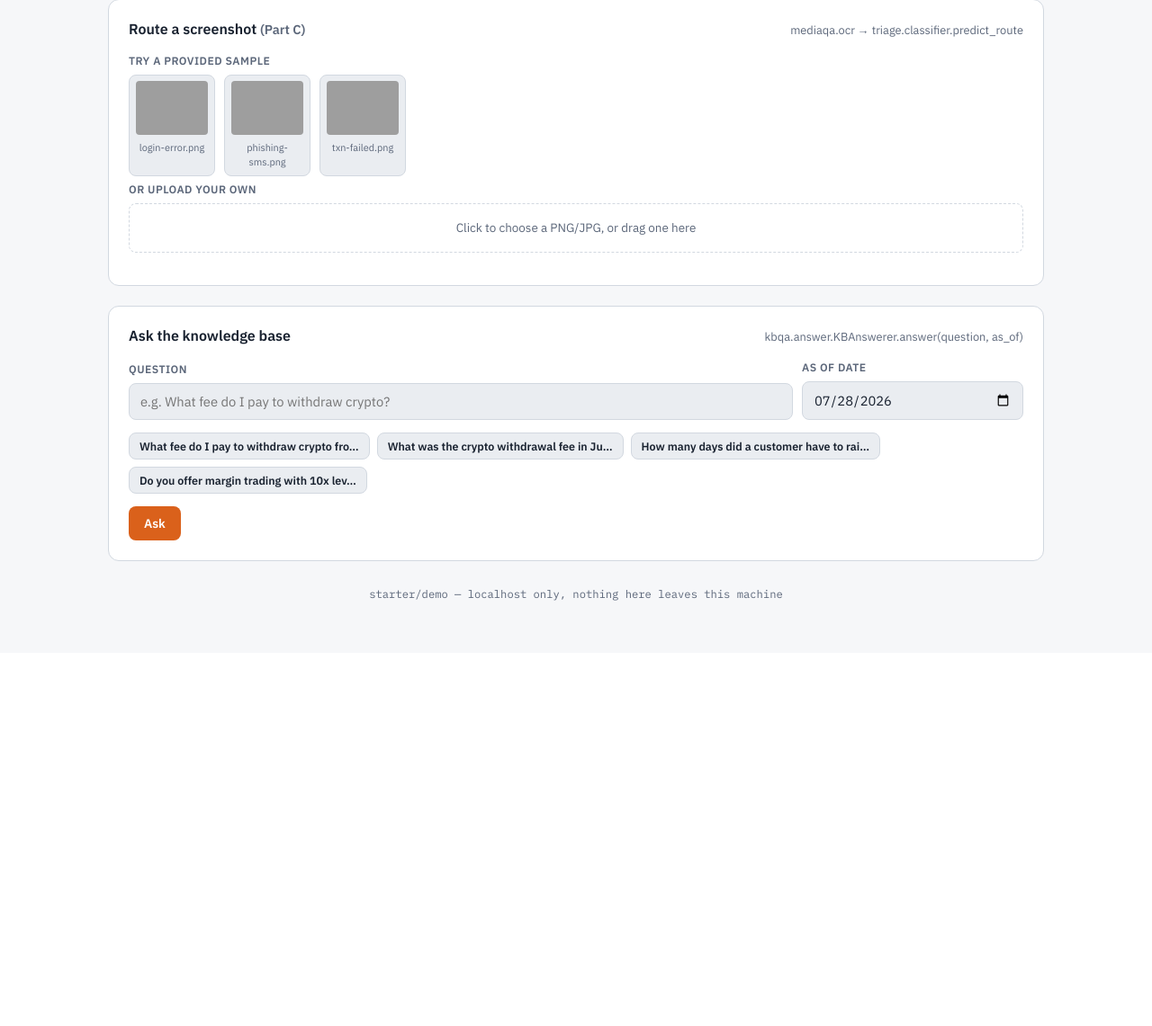
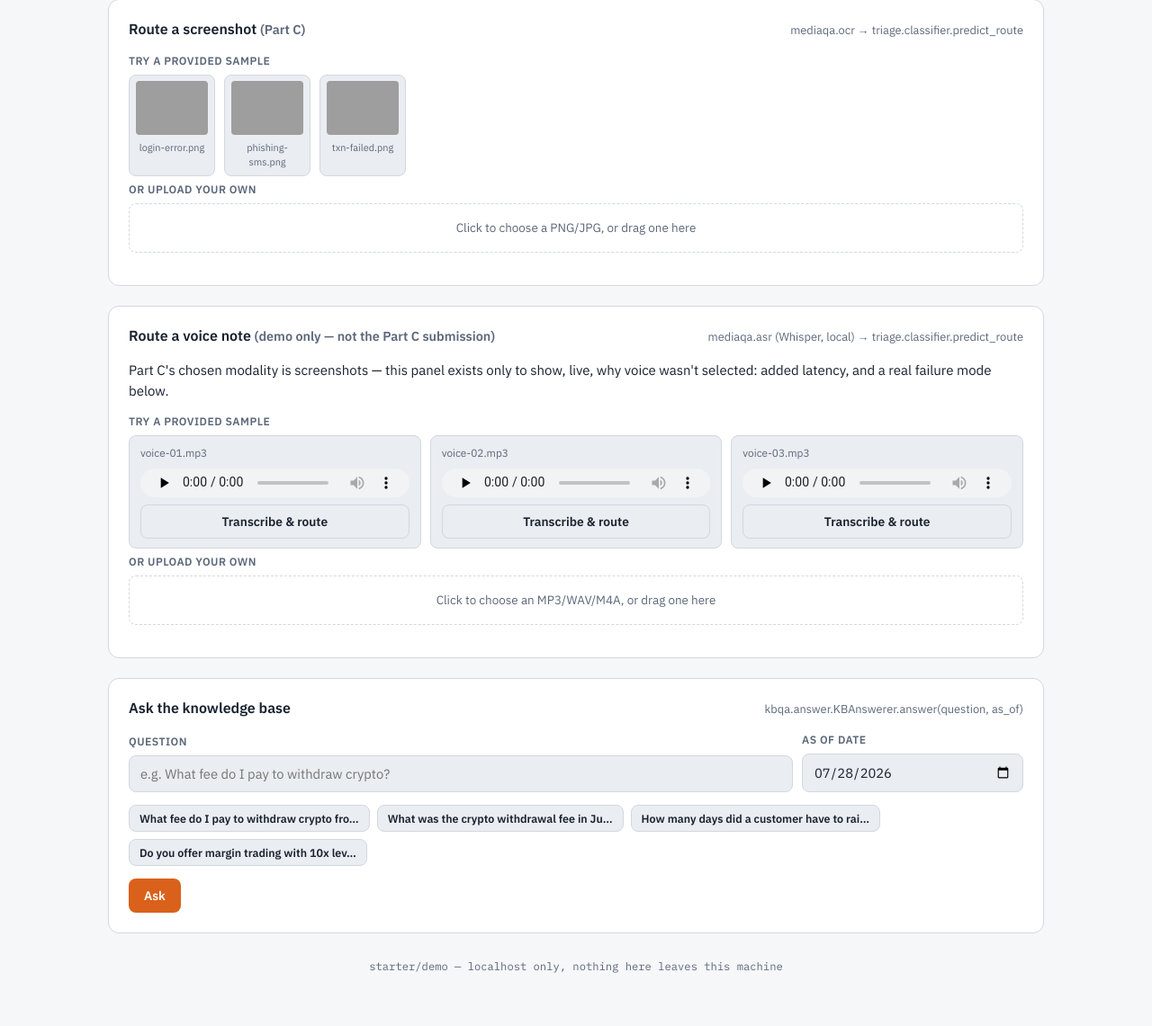
Before and after one commit to Akhilkometi/X-Team-Assessment, a Flask app: page / in a window 1280 px wide. Shown: the part 463-1604 px from the top of the page at 90% size. Before the commit the page ends 1131 px from the top, so only its background shows below. Run offline with Flask 3, Linux system fonts and the light colour scheme; grey boxes are pictures that could not be loaded.

Commit message:
Add voice note panel to the demo UI (demo-only, not a second Part C modality)
mediaqa/asr.py: local Whisper (base.en), lazy-loaded singleton, same
graceful-availability pattern as mediaqa/ocr.py. No network call.

demo/server.py: /api/route-voice (upload), /api/sample-voice/<name> (the
three provided clips), /voice/<name> to serve them for in-browser
playback. Panel disables itself in the UI if whisper isn't installed.

Explicitly scoped as demonstration, not a competing Part C submission --
the brief says pick one modality, and screenshots remains the answer.
This exists to show the trade-off already written up for voice, live:
real transcription latency, and an actual failure mode rather than a
hypothetical one. Verified end to end against all three provided clips:

  voice-01 -> fraud-report (correct; caught by the did-not-make pattern)
  voice-02 -> general (correct; no keyword hit)
  voice-03 -> fraud-report (the customer says "I am being scammed with
    these fees. I am not saying anybody stole from me" -- a fee dispute
    that explicitly disclaims fraud, but "scammed" still fires the
    keyword safety net). Documented in the README as the concrete cost
    side of the deliberately high-recall fraud policy, not a new bug.

requirements-voice-demo.txt (openai-whisper) kept isolated from both
core requirements.txt and requirements-mediaqa.txt, same reasoning as
every other optional piece in this repo.

```diff
--- a/demo/server.py
+++ b/demo/server.py
@@ -32,8 +32,16 @@ try:
 except ImportError:
     MEDIAQA_AVAILABLE = False
 
+try:
+    import whisper as _whisper_probe  # noqa: F401 -- import-only check, the real model loads lazily
+
+    ASR_AVAILABLE = True
+except ImportError:
+    ASR_AVAILABLE = False
+
 MAX_UPLOAD_BYTES = 8 * 1024 * 1024
 ALLOWED_IMAGE_SUFFIXES = {".png", ".jpg", ".jpeg"}
+ALLOWED_AUDIO_SUFFIXES = {".mp3", ".wav", ".m4a"}
 
 app = Flask(__name__)
 app.config["MAX_CONTENT_LENGTH"] = MAX_UPLOAD_BYTES
@@ -45,6 +53,7 @@ _fraud_threshold = estimate_fraud_threshold(_train_texts, _train_labels)
 _answerer = KBAnswerer(load_documents())
 
 SAMPLE_SCREENSHOTS = ["login-error.png", "phishing-sms.png", "txn-failed.png"]
+SAMPLE_VOICE_NOTES = ["voice-01.mp3", "voice-02.mp3", "voice-03.mp3"]
 
 EXAMPLE_MESSAGES = [
     {"label": "general", "text": "How does staking work and what rewards can I expect on Polygon? Please advise."},
@@ -85,6 +94,7 @@ def index():
         example_messages=EXAMPLE_MESSAGES,
         example_questions=EXAMPLE_QUESTIONS,
         mediaqa_available=MEDIAQA_AVAILABLE,
+        asr_available=ASR_AVAILABLE,
     )
 
 
@@ -149,6 +159,57 @@ def route_sample_image(name: str):
     return jsonify(result)
 
 
+@app.get("/voice/<name>")
+def sample_voice_file(name: str):
+    if name not in SAMPLE_VOICE_NOTES:
+        return jsonify({"error": f"unknown sample {name!r}"}), 404
+    return send_from_directory(ROOT / "media" / "voice", name)
+
+
+def _transcribe_and_classify(audio_path: Path) -> dict:
+    from mediaqa.asr import transcribe
+
+    text = transcribe(audio_path).strip()
+    if not text:
+        return {"transcript": "", "prediction": None, "error": "ASR found no speech in this clip"}
+    result = _classify(text)
+    result["transcript"] = text
+    return result
+
+
+@app.get("/api/sample-voice/<name>")
+def route_sample_voice(name: str):
+    if not ASR_AVAILABLE:
+        return jsonify({"error": "Whisper isn't installed -- pip install -r requirements-voice-demo.txt and ensure ffmpeg is on PATH"}), 503
+    if name not in SAMPLE_VOICE_NOTES:
+        return jsonify({"error": f"unknown sample {name!r}"}), 404
+    try:
+        return jsonify(_transcribe_and_classify(ROOT / "media" / "voice" / name))
+    except Exception as exc:  # noqa: BLE001
+        return jsonify({"error": f"ASR failed: {type(exc).__name__}: {exc}"}), 422
+
+
+@app.post("/api/route-voice")
+def route_voice():
+    if not ASR_AVAILABLE:
+        return jsonify({"error": "Whisper isn't installed -- pip install -r requirements-voice-demo.txt and ensure ffmpeg is on PATH"}), 503
+    uploaded = request.files.get("audio")
+    if uploaded is None or uploaded.filename == "":
+        return jsonify({"error": "no audio uploaded"}), 400
+    suffix = Path(uploaded.filename).suffix.lower()
+    if suffix not in ALLOWED_AUDIO_SUFFIXES:
+        return jsonify({"error": f"unsupported file type {suffix!r}; use mp3/wav/m4a"}), 400
+
+    tmp_path = ROOT / "demo" / f"_upload{suffix}"
+    uploaded.save(tmp_path)
+    try:
+        return jsonify(_transcribe_and_classify(tmp_path))
+    except Exception as exc:  # noqa: BLE001
+        return jsonify({"error": f"ASR failed: {type(exc).__name__}: {exc}"}), 422
+    finally:
+        tmp_path.unlink(missing_ok=True)
+
+
 @app.post("/api/answer")
 def answer_question():
     data = request.get_json(silent=True) or {}
--- a/demo/templates/index.html
+++ b/demo/templates/index.html
@@ -125,6 +125,11 @@ button:focus-visible{outline:2px solid var(--accent);outline-offset:2px;}
 .thumb img{width:80px;height:auto;border-radius:4px;display:block;}
 .thumb span{font-size:0.68rem;color:var(--ink-muted);text-align:center;}
 
+.audio-row{display:flex;gap:10px;flex-wrap:wrap;}
+.audio-card{border:1px solid var(--border);border-radius:8px;padding:10px 12px;background:var(--surface-2);display:flex;flex-direction:column;gap:8px;min-width:220px;flex:1;}
+.audio-card span{font-size:0.74rem;color:var(--ink-muted);}
+.audio-card audio{width:100%;height:32px;}
+
 .dropzone{border:1.5px dashed var(--border);border-radius:8px;padding:16px;text-align:center;font-size:0.84rem;color:var(--ink-muted);cursor:pointer;}
 .dropzone:hover{border-color:var(--accent);color:var(--ink);}
 .dropzone.drag{border-color:var(--accent);background:var(--surface-2);}
@@ -183,6 +188,28 @@ footer{font-size:0.76rem;color:var(--ink-muted);font-family:var(--font-mono);tex
     <div class="result" id="img-result"></div>
   </div>
 
+  <!-- VOICE ROUTING -->
+  <div class="panel">
+    <div class="panel-head">
+      <h2>Route a voice note <span class="sub">(demo only — not the Part C submission)</span></h2>
+      <span class="panel-head note">mediaqa.asr (Whisper, local) → triage.classifier.predict_route</span>
+    </div>
+    <p class="panel-head note" style="width:100%;">Part C's chosen modality is screenshots — this panel exists only to show, live, why voice wasn't selected: added latency, and a real failure mode below.</p>
+    <div id="voice-unavailable" class="unavailable" style="display:none;">Whisper isn't installed in this environment — install requirements-voice-demo.txt and ffmpeg to enable voice routing.</div>
+    <div id="voice-controls">
+      <label>Try a provided sample</label>
+      <div class="audio-row" id="voice-samples"></div>
+      <div style="height:6px;"></div>
+      <label>Or upload your own</label>
+      <div class="dropzone" id="voice-dropzone">Click to choose an MP3/WAV/M4A, or drag one here</div>
+      <input type="file" id="voice-input" accept="audio/mpeg,audio/wav,audio/mp4,audio/x-m4a">
+    </div>
+    <div class="actions">
+      <span class="sub mono" id="voice-status"></span>
+    </div>
+    <div class="result" id="voice-result"></div>
+  </div>
+
   <!-- KB QUESTION -->
   <div class="panel">
     <div class="panel-head">
@@ -220,7 +247,9 @@ const ROUTE_LABEL = {
 const exampleMessages = {{ example_messages | tojson }};
 const exampleQuestions = {{ example_questions | tojson }};
 const mediaqaAvailable = {{ mediaqa_available | tojson }};
+const asrAvailable = {{ asr_available | tojson }};
 const sampleScreenshots = ["login-error.png", "phishing-sms.png", "txn-failed.png"];
+const sampleVoiceNotes = ["voice-01.mp3", "voice-02.mp3", "voice-03.mp3"];
 
 function escapeHtml(s){
   return (s ?? "").replace(/[&<>"']/g, c => ({"&":"&amp;","<":"&lt;",">":"&gt;",'"':"&quot;","'":"&#39;"}[c]));
@@ -236,6 +265,9 @@ function renderClassification(result, container){
   let html = `<span class="chip route-${route}">${ROUTE_LABEL[route] || route}</span>`;
   if (result.ocr_text !== undefined){
     html += `<div><label>OCR extracted text</label><div class="ocr-box">${escapeHtml(result.ocr_text)}</div></div>`;
+  }
+  if (result.transcript !== undefined){
+    html += `<div><label>Whisper transcript</label><div class="ocr-box">${escapeHtml(result.transcript)}</div></div>`;
   }
   if (result.keyword_matched){
     html += `<p class="keyword-note">Caught by the keyword safety net: pattern <code>${escapeHtml(result.keyword_matched)}</code></p>`;
@@ -338,6 +370,60 @@ if (!mediaqaAvailable){
   });
 }
 
+// --- voice routing (demo only) ---
+const voiceResult = document.getElementById("voice-result");
+const voiceStatus = document.getElementById("voice-status");
+const voiceSamples = document.getElementById("voice-samples");
+const voiceDropzone = document.getElementById("voice-dropzone");
+const voiceInput = document.getElementById("voice-input");
+
+if (!asrAvailable){
+  document.getElementById("voice-unavailable").style.display = "block";
+  document.getElementById("voice-controls").style.display = "none";
+} else {
+  sampleVoiceNotes.forEach(name => {
+    const div = document.createElement("div");
+    div.className = "audio-card";
+    div.innerHTML = `<span>${name}</span><audio controls preload="none" src="/voice/${name}"></audio><button class="ghost">Transcribe &amp; route</button>`;
+    div.querySelector("button").onclick = async () => {
+      voiceStatus.textContent = "transcribing (first run loads the model, ~20-30s)…";
+      try {
+        const res = await fetch(`/api/sample-voice/${name}`);
+        const data = await res.json();
+        voiceStatus.textContent = res.ok ? "" : `HTTP ${res.status}`;
+        renderClassification(data, voiceResult);
+      } catch (e) {
+        voiceStatus.textContent = "request failed: " + e.message;
+      }
+    };
+    voiceSamples.appendChild(div);
+  });
+
+  async function uploadVoice(file){
+    voiceStatus.textContent = "transcribing (first run loads the model, ~20-30s)…";
+    const formData = new FormData();
+    formData.append("audio", file);
+    try {
+      const res = await fetch("/api/route-voice", {method:"POST", body: formData});
+      const data = await res.json();
+      voiceStatus.textContent = res.ok ? "" : `HTTP ${res.status}`;
+      renderClassification(data, voiceResult);
+    } catch (e) {
+      voiceStatus.textContent = "request failed: " + e.message;
+    }
+  }
+
+  voiceDropzone.onclick = () => voiceInput.click();
+  voiceInput.onchange = () => { if (voiceInput.files[0]) uploadVoice(voiceInput.files[0]); };
+  voiceDropzone.addEventListener("dragover", e => { e.preventDefault(); voiceDropzone.classList.add("drag"); });
+  voiceDropzone.addEventListener("dragleave", () => voiceDropzone.classList.remove("drag"));
+  voiceDropzone.addEventListener("drop", e => {
+    e.preventDefault();
+    voiceDropzone.classList.remove("drag");
+    if (e.dataTransfer.files[0]) uploadVoice(e.dataTransfer.files[0]);
+  });
+}
+
 // --- KB question ---
 const qInput = document.getElementById("q-input");
 const qAsof = document.getElementById("q-asof");
--- /dev/null
+++ b/requirements-voice-demo.txt
@@ -0,0 +1 @@
+openai-whisper>=20231117
```
Also changed, not shown: mediaqa/asr.py (added, +36 -0 lines), README.md.
